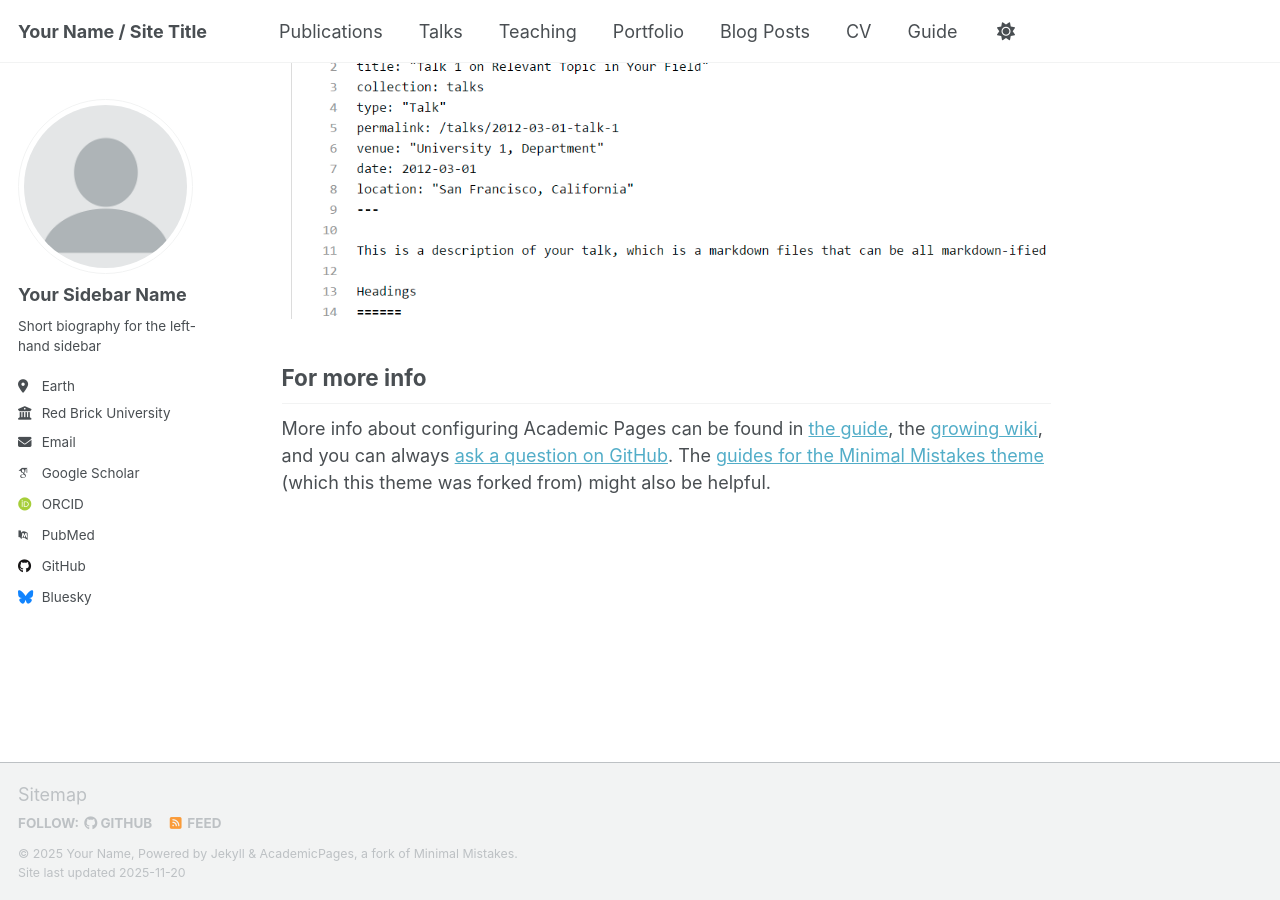
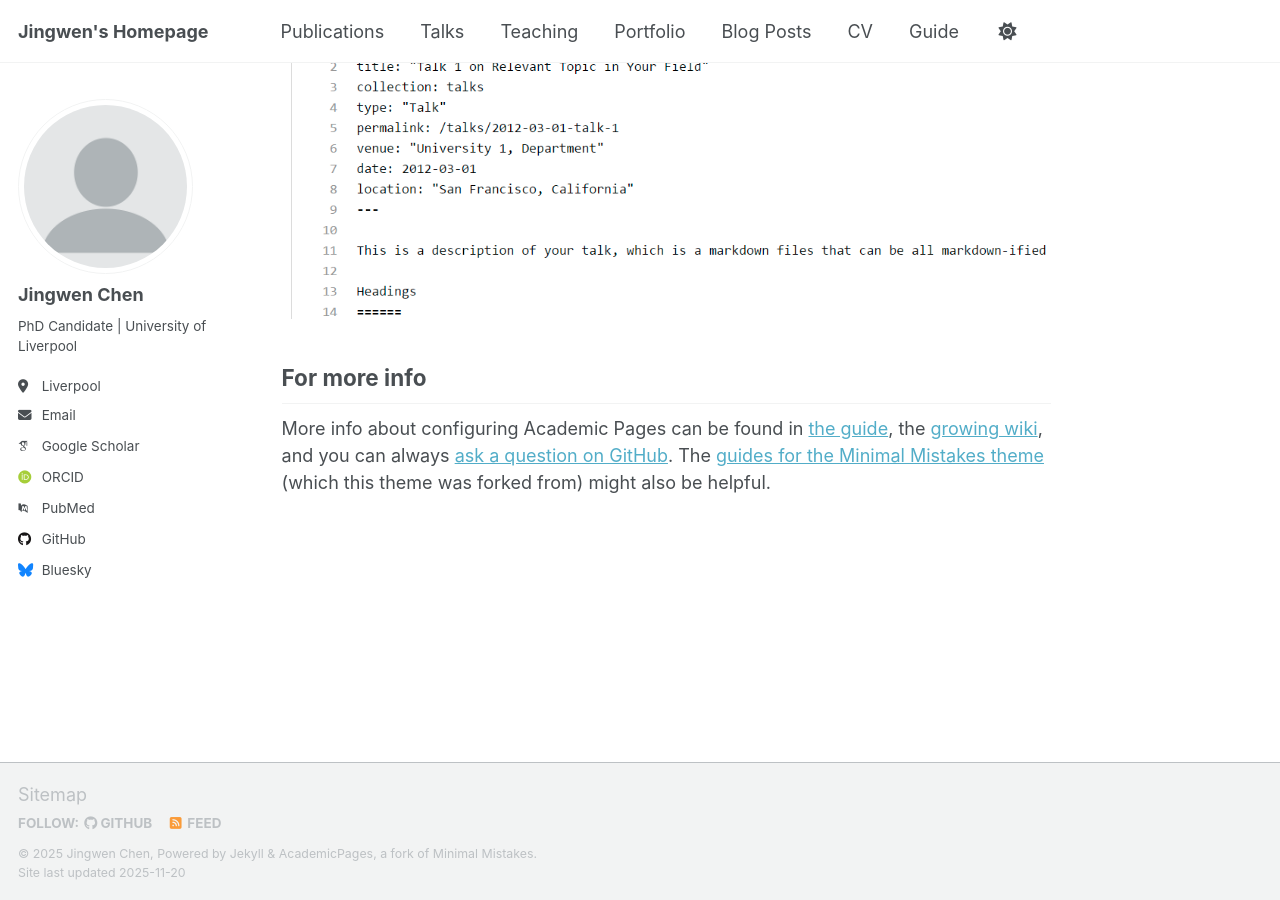
Before and after one commit to jingwenchen0903/jingwenchen0903.github.io, a Jekyll site: the page built from _pages/about.md, in a window 1280 px wide and 900 px high, scrolled down 2880 px. Built offline with Jekyll 4.4.1, drawn with Linux system fonts in a browser that asks for light colours; some web fonts are replaced; a script that is not in the unit is left out.

Commit message:
Update _config.yml

```diff
--- a/_config.yml
+++ b/_config.yml
@@ -9,11 +9,11 @@
 # Basic Site Settings
 locale                   : "en-US"
 site_theme               : "default" # Currently available options are "default", "air"
-title                    : "Your Name / Site Title"
+title                    : "Jingwen's Homepage"
 title_separator          : "-"
-name                     : &name "Your Name"
+name                     : &name "Jingwen Chen"
 description              : &description "Your Name's academic portfolio"   # Update this with a general description of your site, this is the default if not overridden by a page
-url                      : https://academicpages.github.io # The base hostname & protocol for your site e.g. "https://[your GitHub username].github.io",
+url                      : https://jingwenchen0903.github.io/ # The base hostname & protocol for your site e.g. "https://[your GitHub username].github.io",
                                                            # or if you already have some other page hosted on Github then use "https://[your GitHub username].github.io/[Your Repo Name]"
 baseurl                  : "" # the subpath of your site, e.g. "/blog"
 repository               : "academicpages/academicpages.github.io"
@@ -24,13 +24,13 @@ repository               : "academicpages/academicpages.github.io"
 author:
   # Biographic information
   avatar           : "profile.png"
-  name             : "Your Sidebar Name"
+  name             : "Jingwen Chen"
   pronouns         : # example: "she/her"
-  bio              : "Short biography for the left-hand sidebar"
-  location         : "Earth"
-  employer         : "Red Brick University"
+  bio              : "PhD Candidate | University of Liverpool"
+  location         : "Liverpool"
+  employer         : #"Red Brick University"
   uri              : # URL
-  email            : "none@example.org"
+  email            : "Jingwen.Chen0903@gmail.com"
 
   # Academic websites
   academia         : # URL
```
